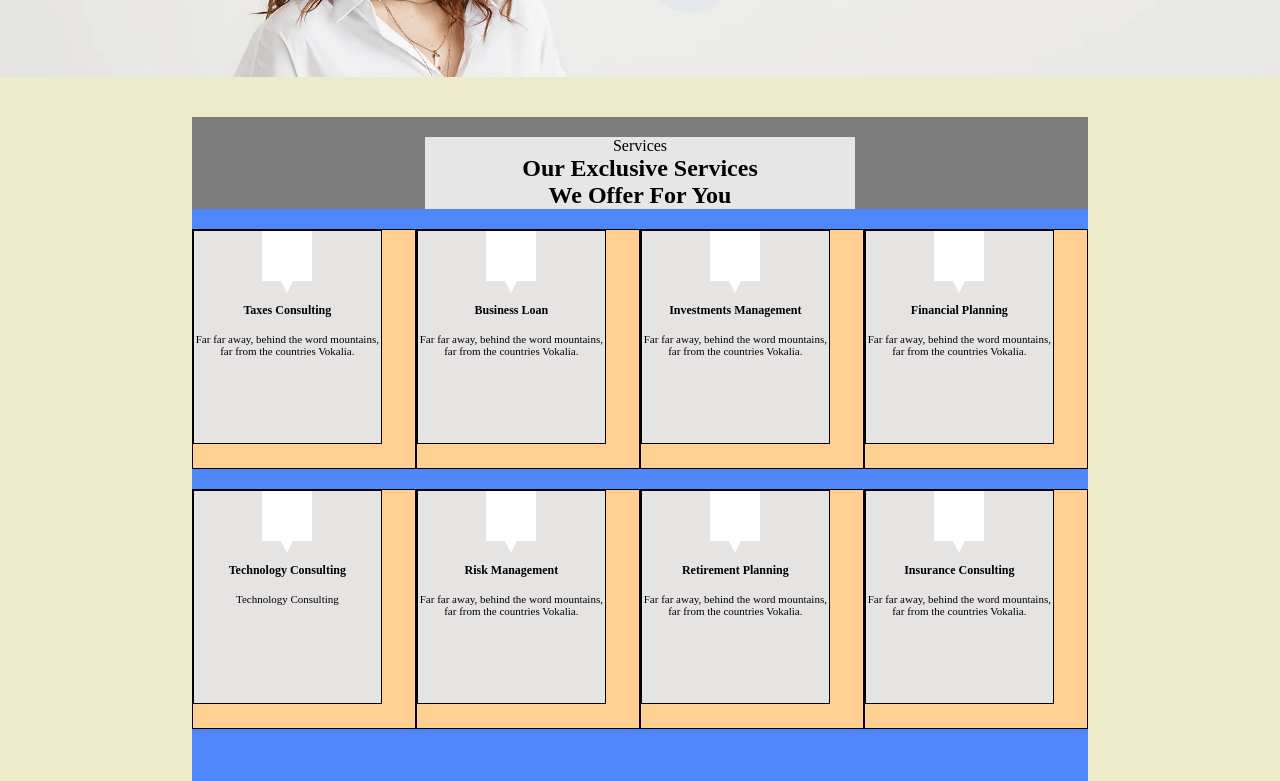
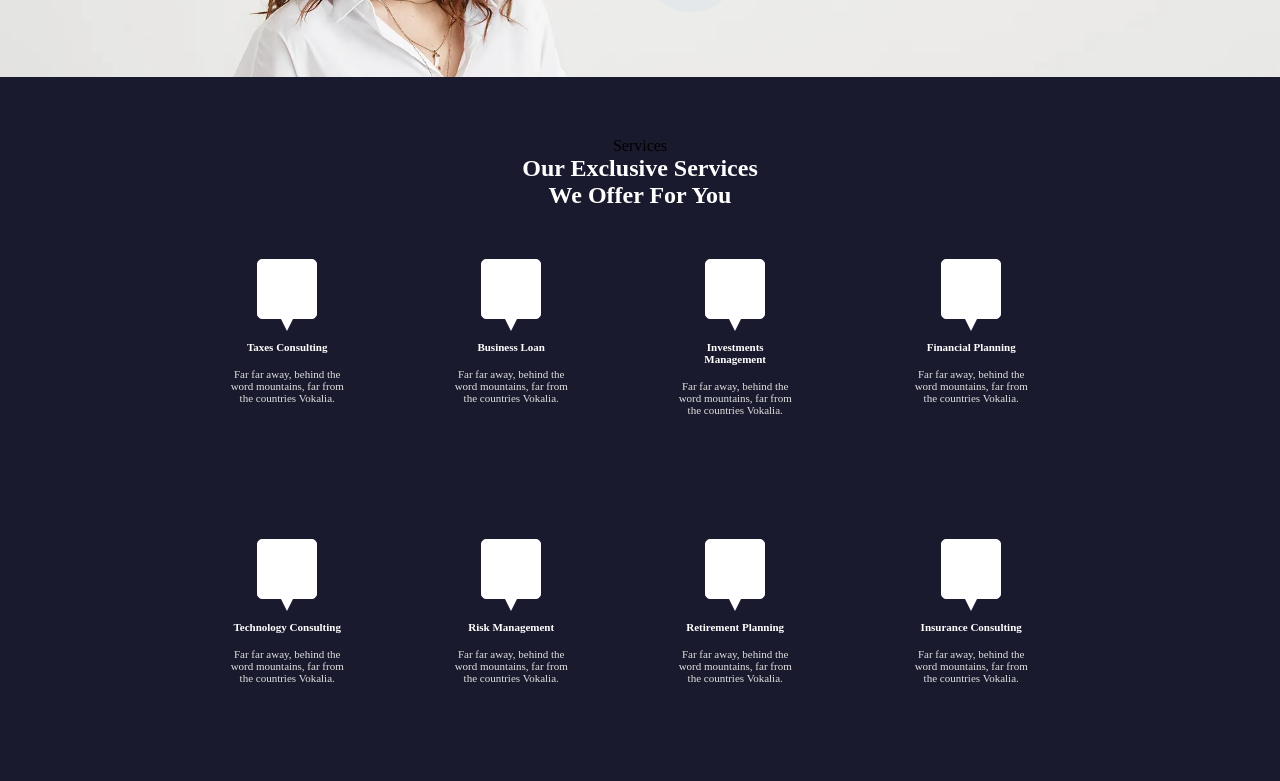
Before and after one commit to ahmedabdelaziz1nd/Ang_G1-task3, a plain HTML site: page index.html in a window 1280 px wide. Shown: the part 1319-2100 px from the top of the page. Drawn offline with Linux system fonts and the light colour scheme.

Commit message:
add edit to .Our-Exclusive

```diff
--- a/index.html
+++ b/index.html
@@ -189,15 +189,18 @@
                         </div>
 
                     </div>
+
                         <div class = "contianer-content1">
 
-                            <div class = "content000 coo1">
+                            <div class = "content000 right101">
 
                                 <div class = "logo101"></div>
                                 <div class = "logo-triangle"></div>
 
-                                <div>
+                                <div class = "para-h3">
+                                    <div class = "hea3">
                                     <h3>Financial Planning</h3>
+                                    </div>
                                     <p>Far far away, behind the word mountains, far from the countries Vokalia.</p>
                                 </div>
 
@@ -206,13 +209,15 @@
                         </div>
 
                     <div class = "contianer-content1">
-                        <div class = "content000 coo2">
+                        <div class = "content000">
 
                             <div class = "logo101"></div>
                             <div class = "logo-triangle"></div>
 
-                            <div>
+                            <div class = "para-h3">
+                                <div class = "hea3">
                                 <h3>Investments Management</h3>
+                                </div>
                                 <p>Far far away, behind the word mountains, far from the countries Vokalia.</p>
                             </div>
 
@@ -222,47 +227,15 @@
 
                         <div class = "contianer-content1">
 
-                            <div class = "content000 coo3">
+                            <div class = "content000">
 
                                 <div class = "logo101"></div>
                                 <div class = "logo-triangle"></div>
 
-                                <div>
+                                <div class = "para-h3">
+                                    <div class = "hea3">
                                     <h3>Business Loan</h3>
-                                    <p>Far far away, behind the word mountains, far from the countries Vokalia.</p>
-                                </div>
-
-                            </div>
-
-                        </div>
-
-                        <div class = "contianer-content1">
-
-                            <div class = "content000 coo4">
-
-                                <div class = "logo101"></div>
-                                <div class = "logo-triangle"></div>
-
-                                <div>
-                                    <h3>Taxes Consulting</h3>
-                                    <p>Far far away, behind the word mountains, far from the countries Vokalia.</p>
-                                </div>
-
-                            </div>
-
-                        </div>
-
-<div class = "clearfix"></div>
-
-                        <div class = "contianer-content1">
-
-                            <div class = "content000 coo5">
-
-                                <div class = "logo101"></div>
-                                <div class = "logo-triangle"></div>
-
-                                <div>
-                                    <h3>Insurance Consulting</h3>
+                                    </div>
                                     <p>Far far away, behind the word mountains, far from the countries Vokalia.</p>
                                 </div>
 
@@ -277,8 +250,48 @@
                                 <div class = "logo101"></div>
                                 <div class = "logo-triangle"></div>
 
-                                <div>
+                                <div  class = "para-h3">
+                                    <div class = "hea3">
+                                    <h3>Taxes Consulting</h3>
+                                    </div>
+                                    <p>Far far away, behind the word mountains, far from the countries Vokalia.</p>
+                                </div>
+
+                            </div>
+
+                        </div>
+
+<div class = "clearfix"></div>
+
+                        <div class = "contianer-content1">
+
+                            <div class = "content000 right101">
+
+                                <div class = "logo101"></div>
+                                <div class = "logo-triangle"></div>
+
+                                <div class = "para-h3">
+                                    <div class = "hea3">
+                                    <h3>Insurance Consulting</h3>
+                                    </div>
+                                    <p>Far far away, behind the word mountains, far from the countries Vokalia.</p>
+                                </div>
+
+                            </div>
+
+                        </div>
+
+                        <div class = "contianer-content1">
+
+                            <div class = "content000">
+
+                                <div class = "logo101"></div>
+                                <div class = "logo-triangle"></div>
+
+                                <div class = "para-h3">
+                                    <div class = "hea3">
                                     <h3>Retirement Planning</h3>
+                                    </div>
                                     <p>Far far away, behind the word mountains, far from the countries Vokalia.</p>
                                 </div>
 
@@ -293,8 +306,15 @@
                                     <div class = "logo101"></div>
                                     <div class = "logo-triangle"></div>
 
+                                    <div class = "para-h3">
+
+
+                                    <div class = "hea3">
                                     <h3>Risk Management</h3>
+                                    </div>
                                     <p>Far far away, behind the word mountains, far from the countries Vokalia.</p>
+
+                                    </div>
 
                                 </div>
 
@@ -307,9 +327,12 @@
                                 <div class = "logo101"></div>
                                 <div class = "logo-triangle"></div>
 
-                                <div>
+                                <div class = "para-h3">
+
+                                    <div class = "hea3">
                                     <h3>Technology Consulting</h3>
-                                    <p>Technology Consulting</p>
+                                    </div>
+                                    <p>Far far away, behind the word mountains, far from the countries Vokalia.</p>
                                 </div>
 
                             </div>
--- a/style.css
+++ b/style.css
@@ -360,41 +360,53 @@ a{
     transform: translateY(155%);
 }
 
+
+
+
+
+
+
+
+
 .container000{
-    background-color: rgb(236, 236, 202);
+    background-color: rgb(26, 26, 46);
     width: 100%;
-    height: 115vh;
-    overflow: hidden;
+    height: 135vh;
 }
 .General-continer{
     width: 70%;
     margin: auto;
-    background-color: #4f86f9;
-    margin-top: 20px;
-    height: 115vh;
+    /*background-color: #4f86f9;*/    height: 118vh;
+    overflow: hidden;
 }
 .contianer-content1{
     width: 25%;
-    height: 240px;
+    height: 260px;
     float: right;
-    background-color: rgb(255, 208, 146);
-    border: 1px solid;
+    /*background-color: rgb(216, 159, 84);*/    /*border: 1px solid;*/
     margin-top: 20px;
 }
 .content000{
     /*margin-left: 15px;*/
-    border: 1px solid;
-    background-color: #e6e3e3;
-    width: 85%;
+    /*border: 1px solid;*/
+   /* background-color: #e6e3e3;*/    width: 85%;
     height: 90%;
     text-align: center;
+    margin-top: 20px;
+    border-radius: 5px;
+    padding-top: 10px;
+    overflow: hidden;
+}
+.right101{
+    margin-left: 12px;
 }
 .logo101{
-    width: 50px;
-    height:50px;
+    width: 60px;
+    height: 60px;
     border:1px solid  rgb(255, 255, 255);
     margin: auto;
     background-color: rgb(255, 255, 255);
+    border-radius: 5px;
 }
 .logo-triangle{
     width: 0;
@@ -404,26 +416,42 @@ a{
     border-top: 12px solid rgb(255, 255, 255) ;
     margin: auto;
 }
+.hea3{
+    width: 100%;
+    /*background-color: gray;*/
+}
 .container000 h3{
     padding-top: 10px;
-    font-size: 12px;
+    font-size: 11px;
     padding-bottom: 15px;
     font-weight: 900;
+    color:rgb(255, 255, 255);
 }
 .container000 p{
     font-size: 11px;
+    color: rgb(224, 224, 224);
 }
 .head{
     width: 100%;
     text-align: center;
-    background-color: #7c7c7c;
+    /*background-color: #7c7c7c;*/
     margin-top: 40px;
     overflow: hidden;
 }
 .head .conte{
     text-align: center;
-    background-color: #e7e6e6;
+   /*background-color: #e7e6e6;*/
     width: 48%;
     margin: auto;
     margin-top: 20px;
 }
+.para-h3{
+    width: 60%;
+    margin: auto;
+}
+.head .conte h2{
+    color: rgb(255, 255, 255);
+}
+.head .conte span{
+    color:rgba(0, 0, 0, 0.3),
+}
```
